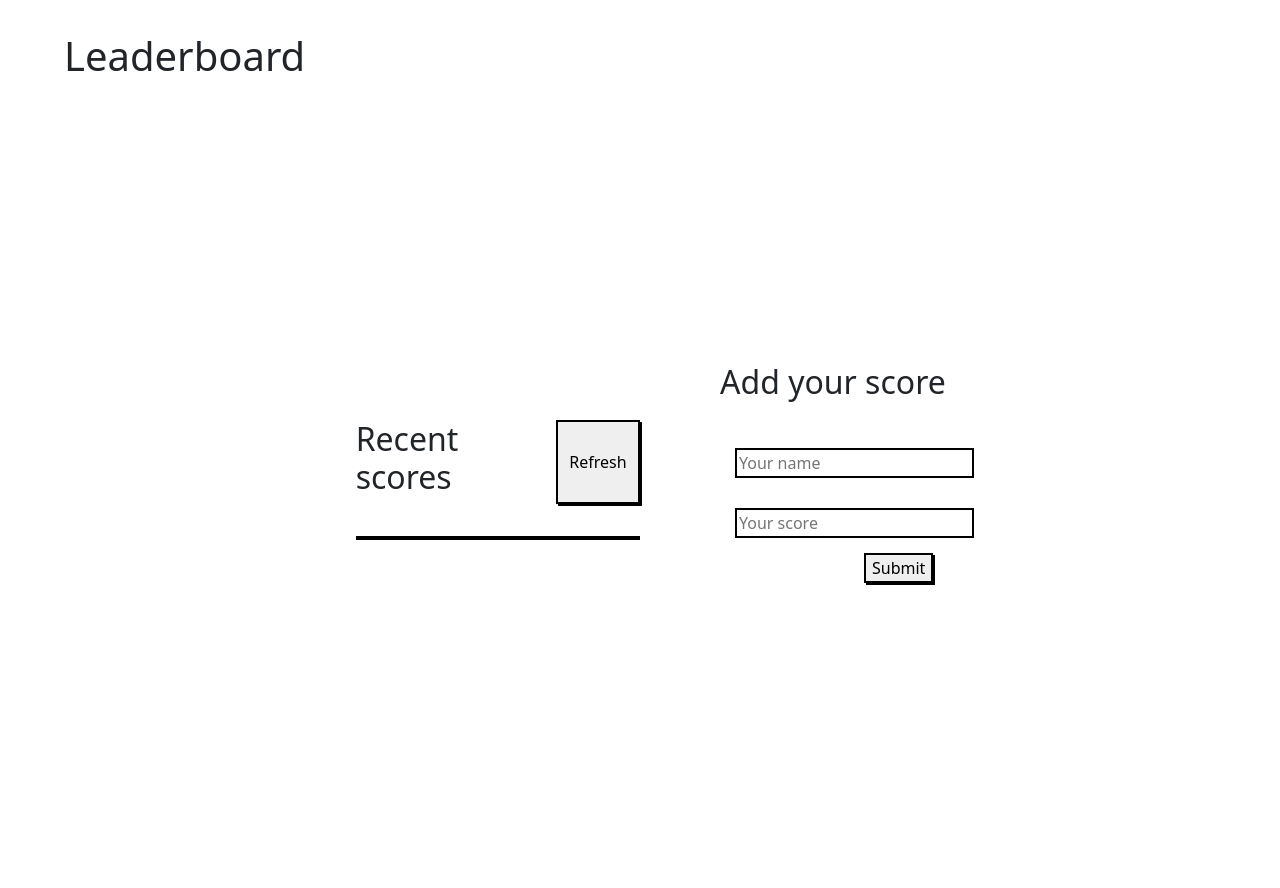
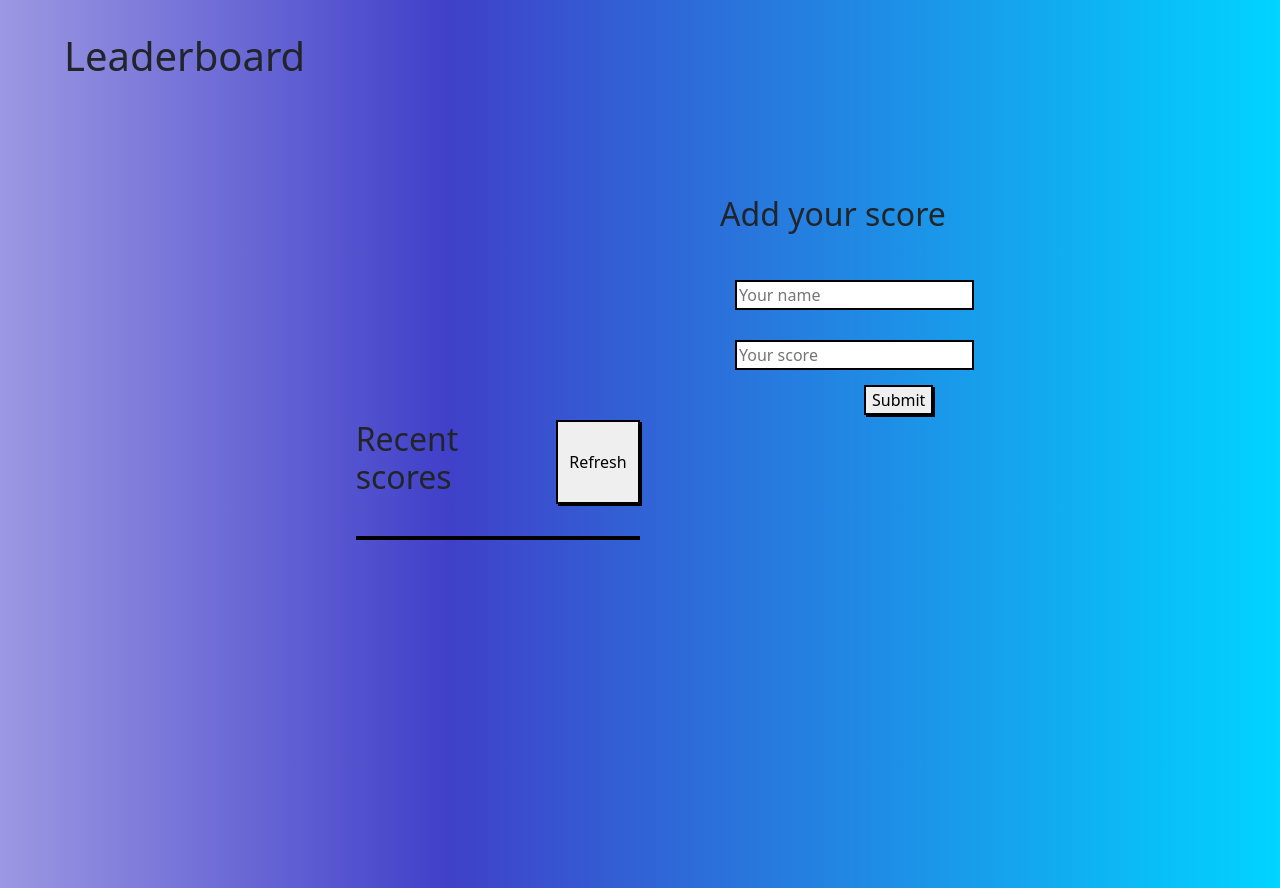
Before and after one commit to blessing-michael/leadership-b, a website built with webpack: page src/index.html in a window 1280 px wide. Built offline with nearby package versions, Linux system fonts and the light colour scheme; no server answers.

Commit message:
Add styles in style.css

```diff
--- a/src/style.css
+++ b/src/style.css
@@ -1,6 +1,12 @@
 
 * {
   margin: 0;
+}
+
+body{
+  background: rgb(2,0,36);
+background: linear-gradient(90deg, rgb(156, 152, 227) 0%, rgb(64, 64, 201) 35%, rgba(0,212,255,1) 100%);
+
 }
 
 .title {
@@ -34,6 +40,7 @@
 .addscore-container {
   width: 300px;
   height: 250px;
+  margin-top: -21rem;
 }
 
 .addscore-container h2 {
```
